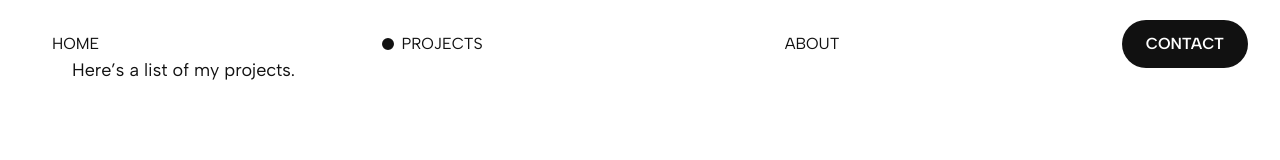
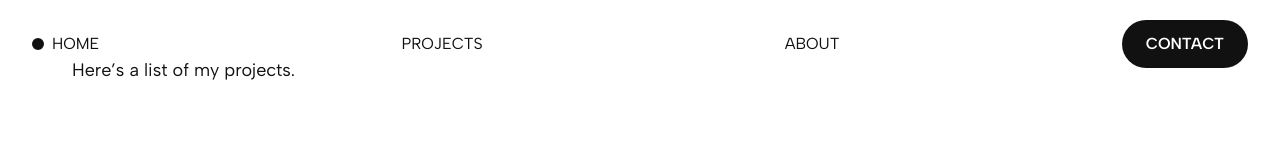
Before and after one commit to semmyverdonschot/portfolio, a Next.js app: page /projects in a window 1280 px wide. Shown: the top 160 px of the page. Built offline with nearby package versions, Linux system fonts and the light colour scheme.

Commit message:
deployment caching

```diff
--- a/components/NavBar.tsx
+++ b/components/NavBar.tsx
@@ -61,8 +61,8 @@ export default function Navbar() {
 
   const navItems: NavItem[] = [
     { name: "HOME", href: "/", isHome: true },
-    { name: "PROJECTS", href: "/projects" },
-    { name: "ABOUT", href: "/about" },
+    { name: "PROJECTS", href: "/" },
+    { name: "ABOUT", href: "/" },
   ];
 
   const activeIndex = navItems.findIndex((item) => item.href === pathname);
```
Also changed, not shown: public/about.txt (deleted), 1 other file (tests, documents, lock files or other folders).
